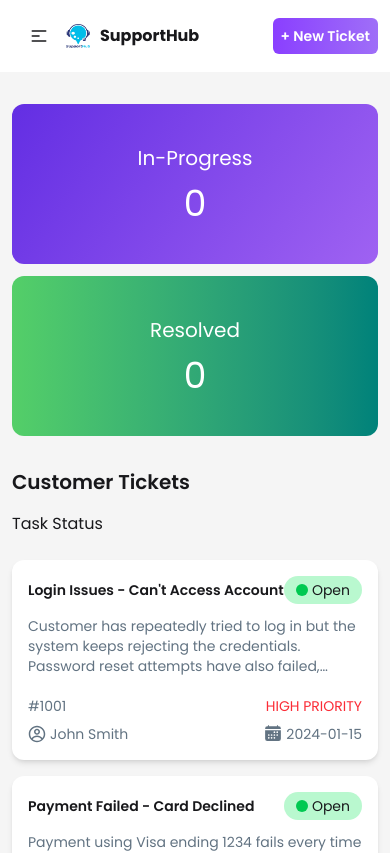
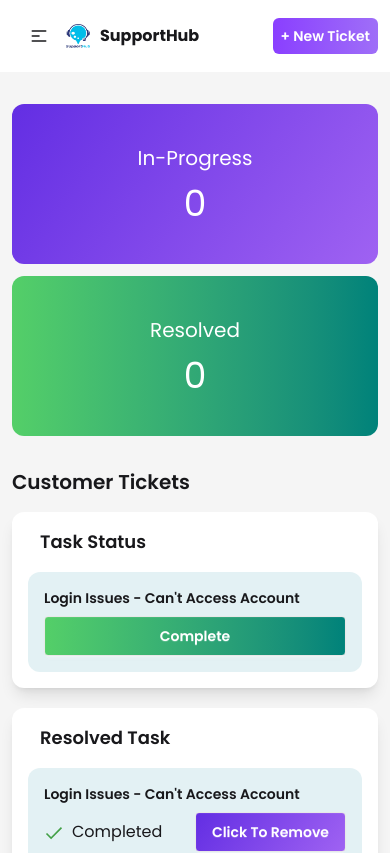
Before and after one commit to mahdi9162/Customer-Support-Zone, a React (Vite) app: page / in a window 390 px wide. Shown: the top 853 px of the page. Built offline with nearby package versions, Linux system fonts and the light colour scheme.

Commit message:
Add Task and Resolved Task with Responsivensee

```diff
--- a/src/Components/CsTickets/CsTickets.jsx
+++ b/src/Components/CsTickets/CsTickets.jsx
@@ -3,6 +3,7 @@ import Container from '../Container/Container';
 
 import TicketsCards from '../TicketsCards/TicketsCards';
 import TaskStatus from '../TaskStatus/TaskStatus';
+import ResolvedTask from '../Resolved Task/ResolvedTask';
 
 const CsTickets = ({ thePromise }) => {
   const issuesData = use(thePromise);
@@ -10,7 +11,7 @@ const CsTickets = ({ thePromise }) => {
   return (
     <>
       <Container>
-        <h1 className="mb-4 font-semibold text-xl md:text-2xl px-3 md:px-0">Customer Tickets</h1>
+        <h1 className="text-start mb-4 font-semibold text-xl md:text-2xl px-3 md:px-0">Customer Tickets</h1>
         <div className="flex flex-col-reverse md:flex-row gap-6">
           <div className="px-3 md:px-0 md:w-2/3">
             <div className="grid md:grid-cols-2 gap-4">
@@ -19,8 +20,9 @@ const CsTickets = ({ thePromise }) => {
               })}
             </div>
           </div>
-          <div className="w-1/3 px-3 md:px-0">
+          <div className="md:w-1/3 px-3 md:px-0">
             <TaskStatus></TaskStatus>
+            <ResolvedTask></ResolvedTask>
           </div>
         </div>
       </Container>
--- a/src/Components/OutputBox/OutputBox.jsx
+++ b/src/Components/OutputBox/OutputBox.jsx
@@ -6,7 +6,7 @@ const OutputBox = () => {
     <>
       <Container>
         <div className="my-8 md:my-20 grid md:grid-cols-2 gap-3 md:gap-6 md:h-64 px-3">
-          <div className="flex flex-col justify-center items-center text-white py-10 md:py-16 rounded-xl bg-[linear-gradient(125deg,rgba(99,46,227,1),rgba(159,98,242,1))] bg-vector1 bg-no-repeat bg-cover bg-center">
+          <div className="flex flex-col justify-center items-center text-white py-10 md:py-16 rounded-xl bg-[linear-gradient(125deg,rgba(99,46,227,1),rgba(159,98,242,1))]">
             <h2 className="text-xl md:text-2xl text-white mb-3">In-Progress</h2>
             <p className="text-4xl md:text-6xl text-white">0</p>
           </div>
--- /dev/null
+++ b/src/Components/Resolved Task/ResolvedTask.jsx
@@ -0,0 +1,26 @@
+import React from 'react';
+import { BiBold } from 'react-icons/bi';
+import { FaBold } from 'react-icons/fa';
+import { FcCheckmark } from 'react-icons/fc';
+
+const ResolvedTask = () => {
+  return (
+    <>
+      <div className="shadow-lg p-4 bg-white rounded-xl">
+        <h1 className="text-start mb-4 font-semibold text-lg md:text-xl px-3 md:px-0">Resolved Task</h1>
+        <div className="mt-3 p-4 bg-[#bbdce568] rounded-xl">
+          <p className="mb-2 font-semibold text-sm md:text-base">Login Issues - Can't Access Account</p>
+          <div className='flex items-center justify-between'>
+            <div className='flex items-center gap-2'>
+                <FcCheckmark size={20}/>
+              <p>Completed</p>
+            </div>
+            <button class="btn text-sm md:text-base text-white bg-[linear-gradient(125deg,rgba(99,46,227,1),rgba(159,98,242,1))]">Click To Remove</button>
+          </div>
+        </div>
+      </div>
+    </>
+  );
+};
+
+export default ResolvedTask;
--- a/src/Components/TaskStatus/TaskStatus.jsx
+++ b/src/Components/TaskStatus/TaskStatus.jsx
@@ -1,11 +1,17 @@
 import React from 'react';
 
 const TaskStatus = () => {
-    return (
-        <div>
-            <h1>Task Status</h1>
+  return (
+    <>
+      <div className="shadow-lg p-4 bg-white rounded-xl mb-5">
+        <h1 className="text-start mb-4 font-semibold text-lg md:text-xl px-3 md:px-0">Task Status</h1>
+        <div className="mt-3 p-4 bg-[#bbdce568] rounded-xl">
+          <p className="mb-2 font-semibold text-sm md:text-base">Login Issues - Can't Access Account</p>
+          <button class="btn text-sm md:text-base w-full text-white bg-gradient-to-r from-[rgba(84,207,104,1)] to-[rgba(0,130,122,1)]">Complete</button>
         </div>
-    );
+      </div>
+    </>
+  );
 };
 
 export default TaskStatus;
```
